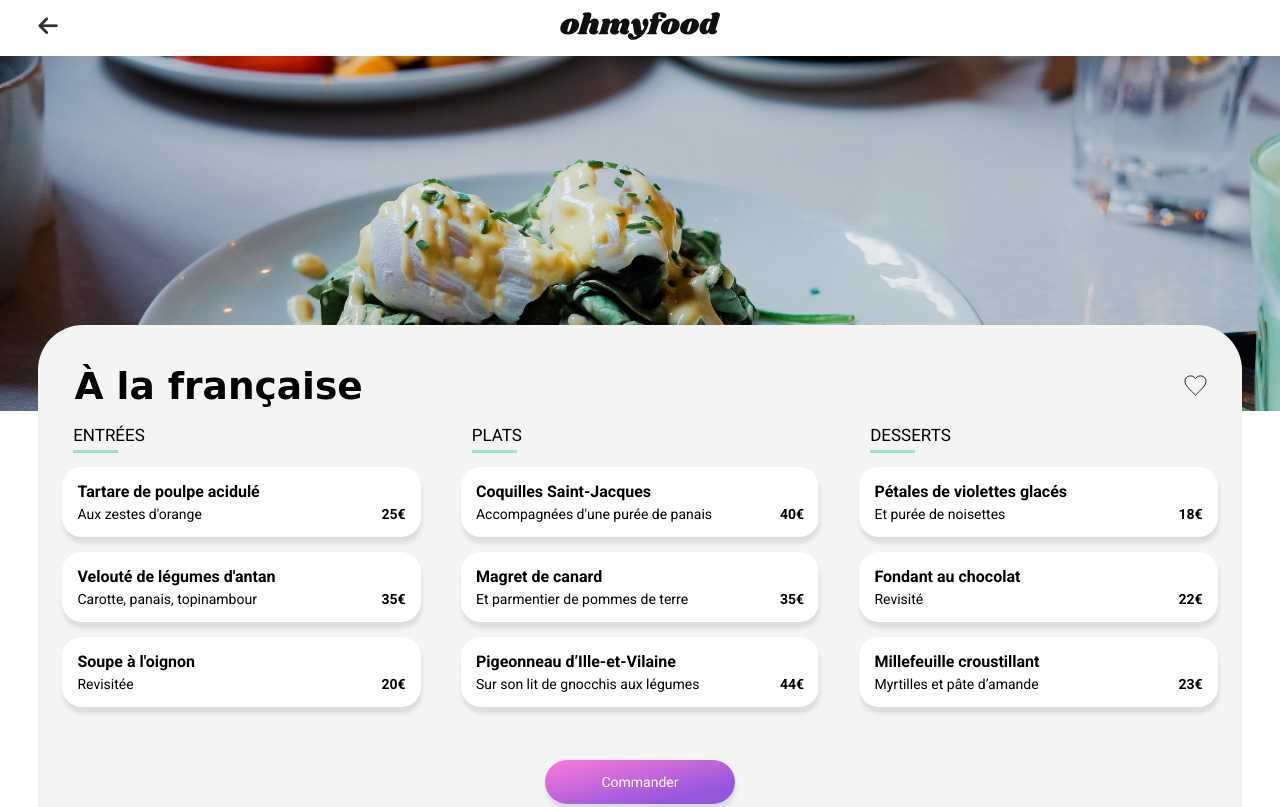
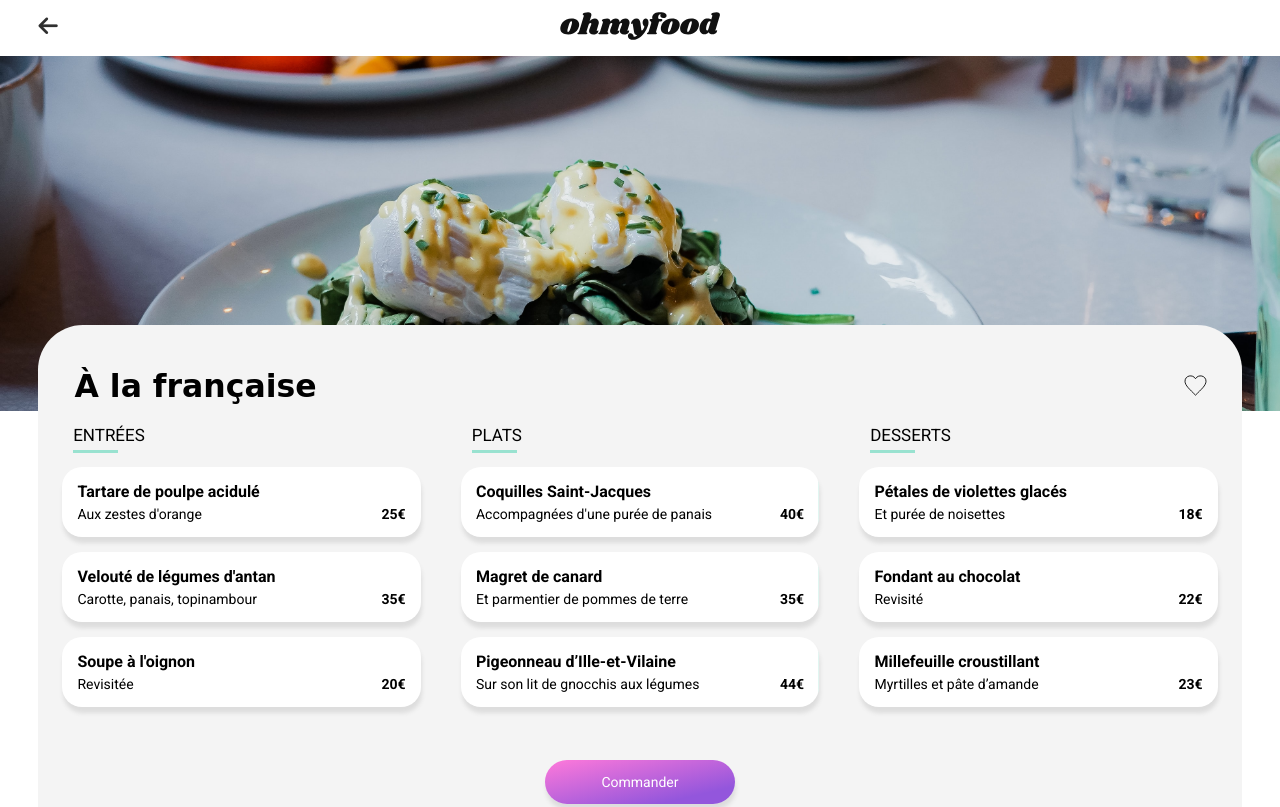
Before and after one commit to anna97490/integration-et-animation, a website: page alafrancaise.html in a window 1280 px wide. Shown: the top 807 px of the page. Drawn offline with Linux system fonts and the light colour scheme; a web font is replaced by a local one.

Commit message:
modifs description cards menus

```diff
--- a/Sass/pages/_menus.scss
+++ b/Sass/pages/_menus.scss
@@ -39,9 +39,12 @@
         padding: 6% 0 0 7%;
         margin-top: -86px;
         font-family: $font-title;
-        font-size: 25px;
+        font-size: 21px;
         background-color: $color-greylight;
         border-radius: 45px 45px 0 0;
+        & h1 {
+            padding-right: 64px;
+        }
     }
     &__heart {
         position: relative;
@@ -76,7 +79,6 @@
     &__cards {
         position: relative;
         overflow: hidden;
-        white-space: nowrap;
         width: 100%;
         padding: 15px;
         margin-bottom: 15px;
@@ -131,6 +133,9 @@
             font-size: 14px;
             & p {
                 margin: 0;
+                overflow: hidden;
+                text-overflow: ellipsis;
+                white-space: nowrap;
             }
             & span {
                 font-weight: bold;
```
Also changed, not shown: .style.css, 1 other file.
